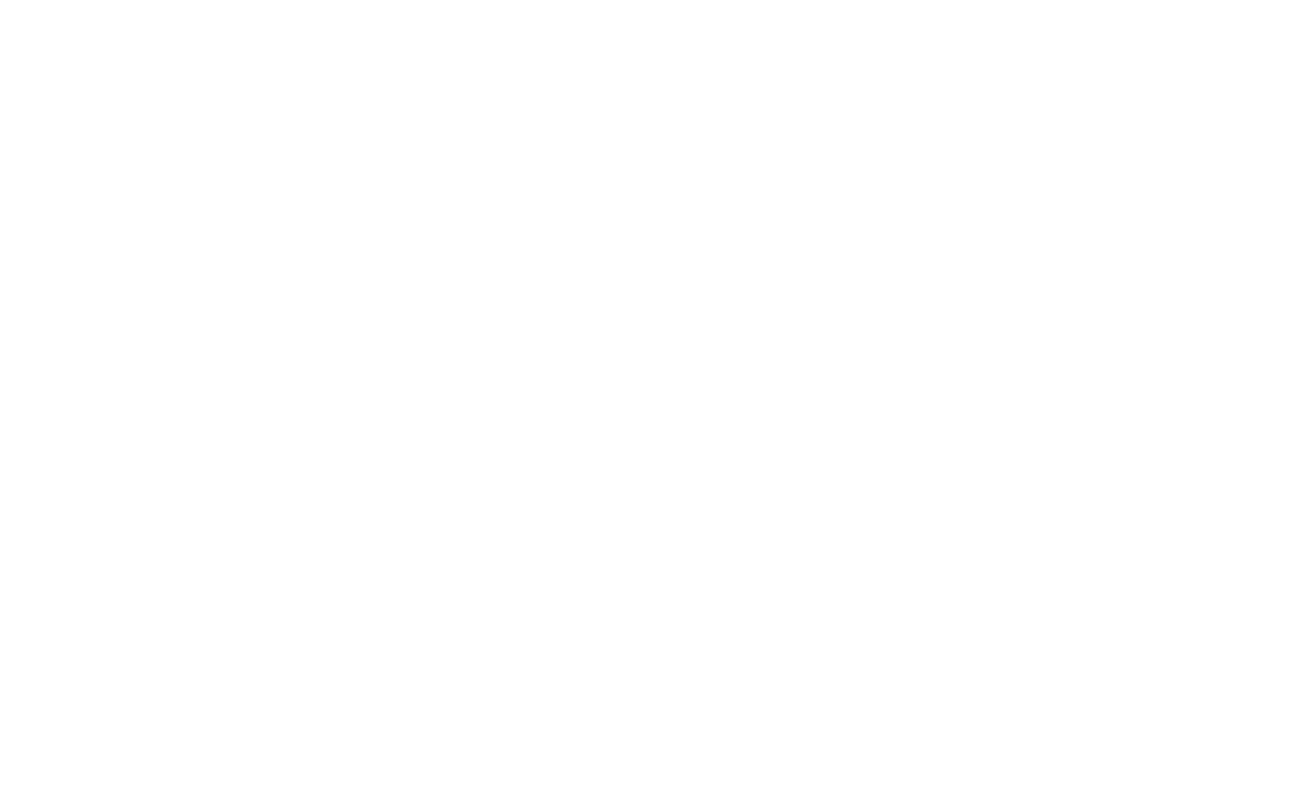
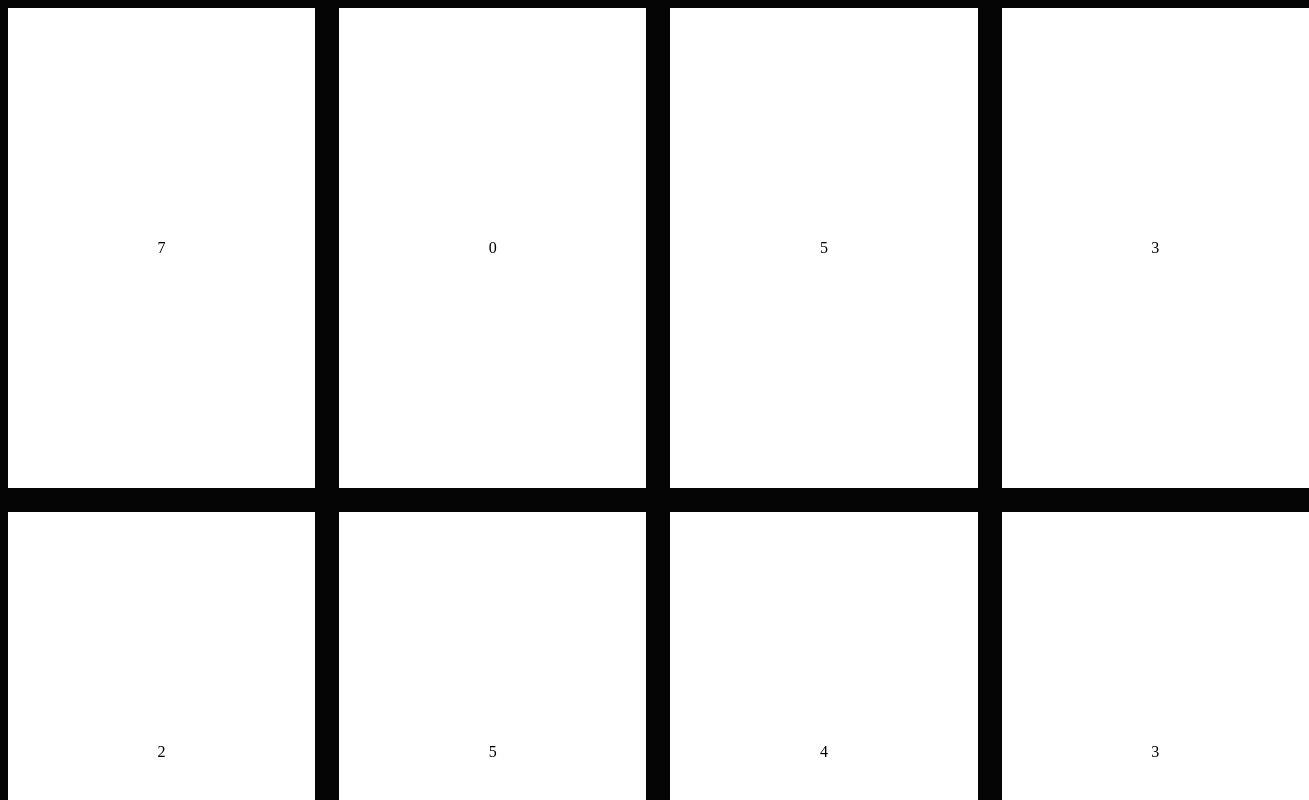
Before and after one commit to ThatLukeDev/parallax, a React (Vite) app in the folder Employer Project/: page / in a window 1280 px wide. Shown: the top 800 px of the page, 1309 px wide, since content can reach past the window. Built offline with nearby package versions, Linux system fonts and the light colour scheme.

Commit message:
Added card Random display

```diff
--- a/Employer Project/src/App.css
+++ b/Employer Project/src/App.css
@@ -0,0 +1,18 @@
+body {
+    background-color: #050505;
+}
+.cardOuter {
+    display: flex;
+    justify-content: center;
+    align-items: center;
+    background-color: white;
+    width: 24vw;
+    height: 60vh;
+}
+.cardHolder {
+    display: grid;
+    grid-template-columns: repeat(4, 1fr);
+    grid-template-rows: repeat(5, 1fr);
+    grid-auto-flow: row;
+    gap: 3vh;
+}
--- a/Employer Project/src/App.tsx
+++ b/Employer Project/src/App.tsx
@@ -3,11 +3,12 @@ import reactLogo from './assets/react.svg'
 import viteLogo from '/vite.svg'
 import './App.css'
 import MainMenu from './components/MainMenu'
+import Game from './components/Game'
 
 function App() {
   return (
     <div>
-      <MainMenu />
+      <Game />
     </div>
   )
 }
--- /dev/null
+++ b/Employer Project/src/components/Card.tsx
@@ -0,0 +1,12 @@
+import React from 'react'
+
+const Card = ({contents}) => {
+
+  return (
+    <div className='cardOuter'>
+      {contents}
+    </div>
+  )
+}
+
+export default Card
--- a/Employer Project/src/components/Game.tsx
+++ b/Employer Project/src/components/Game.tsx
@@ -1,9 +1,14 @@
 import React from 'react'
+import Card from './Card'
 
 const Game = () => {
+  let cardsOnTable = [];
+  for (let i = 0; i < 12; i++) {
+    cardsOnTable[i] = Math.floor(Math.random() * 10)
+  }
   return (
-    <div>
-
+    <div className='cardHolder'>
+        {cardsOnTable.map((card) => <Card contents={card}/>)}
     </div>
   )
 }
```
